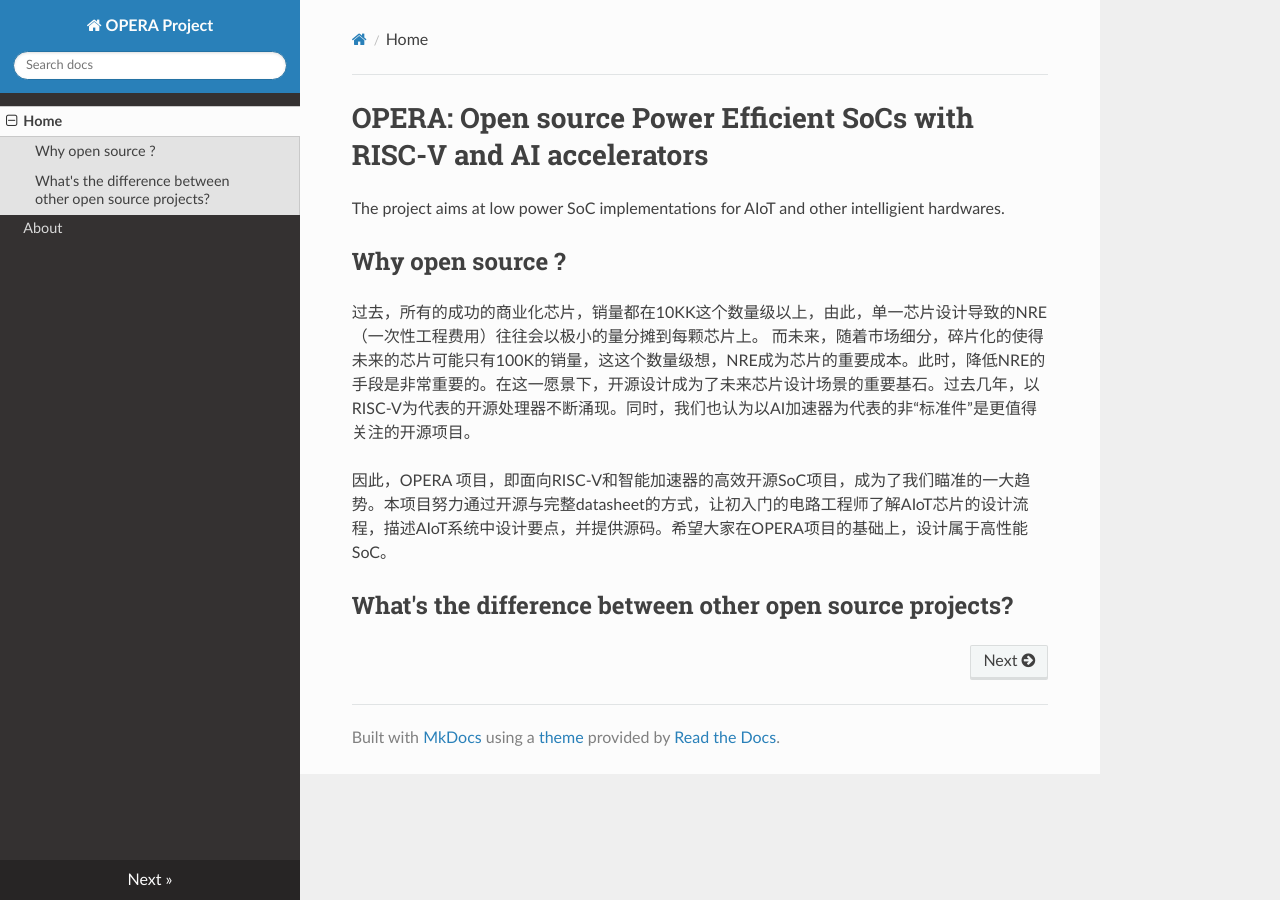
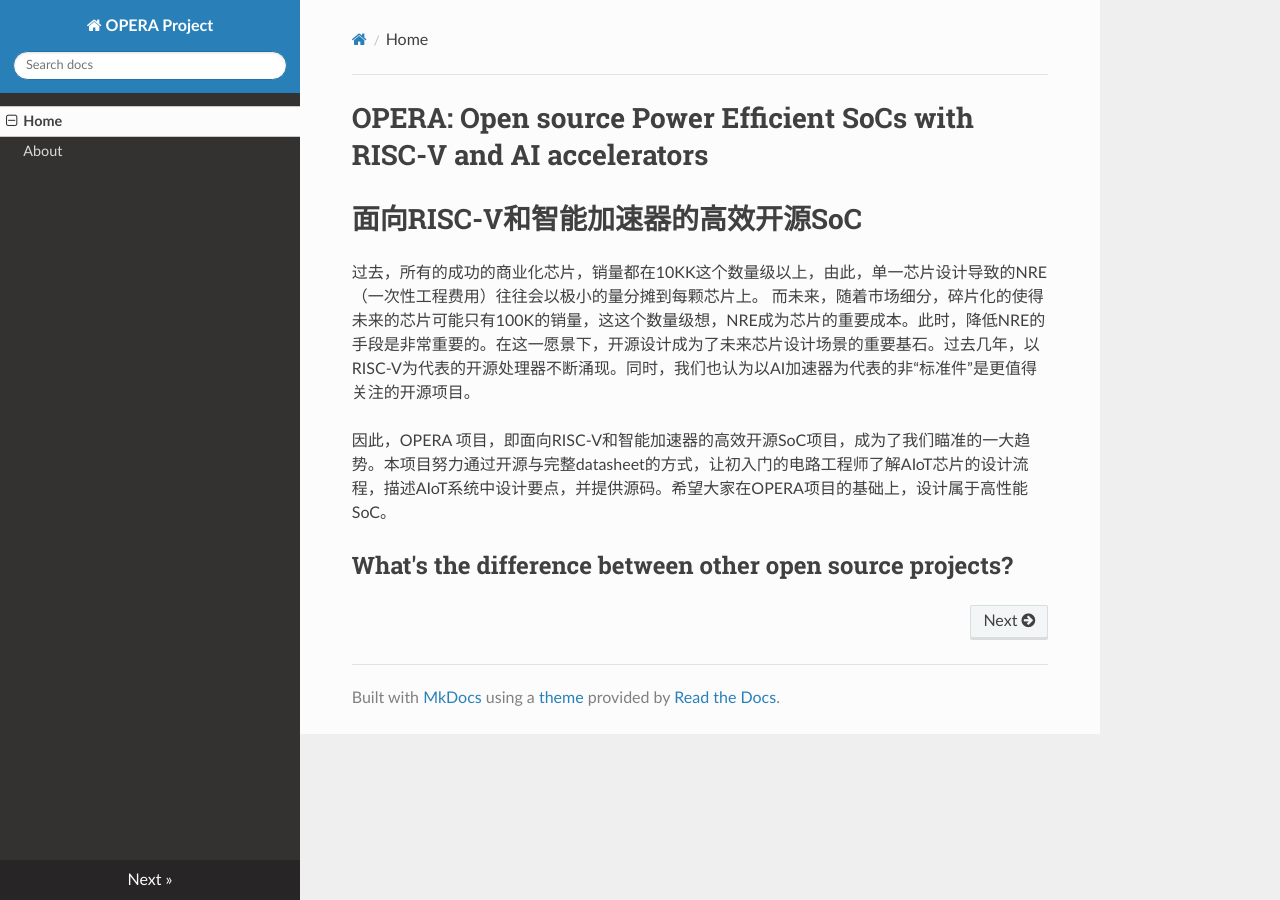
Before and after one commit to cihlab/operadoc, an MkDocs documentation site: the page built from docs/index.md, in a window 1280 px wide. Built offline with MkDocs 1.6.1, drawn with Linux system fonts in a browser that asks for light colours; nearby versions of some CDN libraries.

Commit message:
Update index.md

```diff
--- a/docs/index.md
+++ b/docs/index.md
@@ -1,8 +1,5 @@
 # OPERA: Open source Power Efficient SoCs with RISC-V and AI accelerators
-
-The project aims at low power SoC implementations for AIoT and other intelligient hardwares.
-
-## Why open source ?
+# 面向RISC-V和智能加速器的高效开源SoC
 
 过去，所有的成功的商业化芯片，销量都在10KK这个数量级以上，由此，单一芯片设计导致的NRE（一次性工程费用）往往会以极小的量分摊到每颗芯片上。
 而未来，随着市场细分，碎片化的使得未来的芯片可能只有100K的销量，这这个数量级想，NRE成为芯片的重要成本。此时，降低NRE的手段是非常重要的。在这一愿景下，开源设计成为了未来芯片设计场景的重要基石。过去几年，以RISC-V为代表的开源处理器不断涌现。同时，我们也认为以AI加速器为代表的非“标准件”是更值得关注的开源项目。
```
